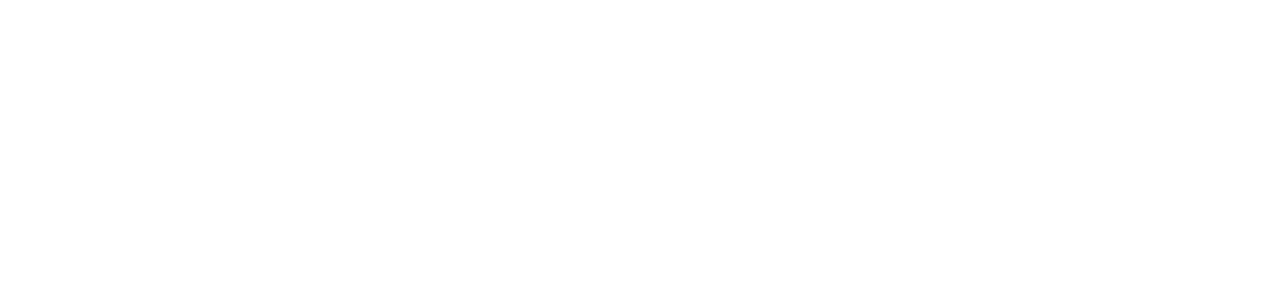
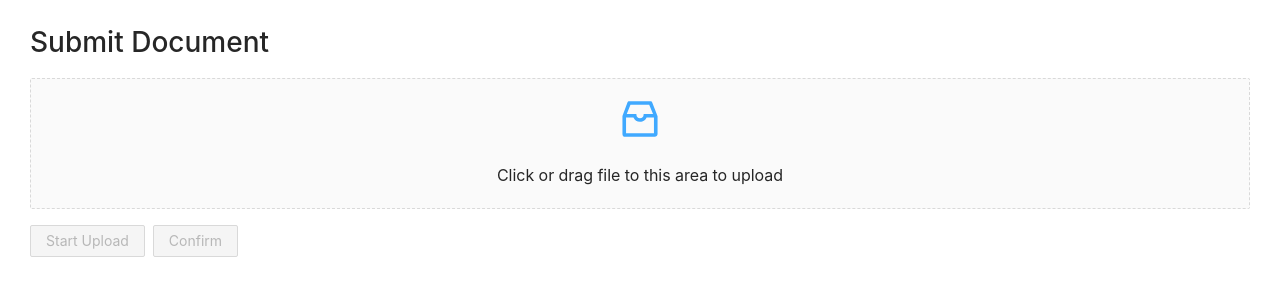
Before and after one commit to kelum99/af-project, a React (Vite) app in the folder af-project-fe/: page /docsubmission in a window 1280 px wide. Before the commit this address had no page. Shown: the top 300 px of the page. Built offline with nearby package versions, Linux system fonts and the light colour scheme.

Commit message:
Doxument submission added.

```diff
--- a/af-project-fe/src/MainRouter.jsx
+++ b/af-project-fe/src/MainRouter.jsx
@@ -12,6 +12,7 @@
 import Registration from './pages/Student/Registration';
 import TopicRegister from './pages/Students/topicRegister';
 import Group from './pages/Students/Group';
+import DocumentSubmission from './pages/Student/DocumentSubmission';
 
 const MainRouter = () => {
   return (
@@ -30,6 +31,7 @@
         <Route path="/studentregistration" element={<Registration />} />
         <Route path="/topicregister" element={<TopicRegister />} />
         <Route path="/Group" element={<Group />} />
+        <Route path="/docsubmission" element={<DocumentSubmission/>} />
       </Routes>
     </>
   );
--- /dev/null
+++ b/af-project-fe/src/pages/Student/DocumentSubmission.css
@@ -0,0 +1,5 @@
+.container-submit{
+    margin-left: 30px;
+    margin-right: 30px;
+    margin-top: 20px;
+}
--- /dev/null
+++ b/af-project-fe/src/pages/Student/DocumentSubmission.jsx
@@ -0,0 +1,99 @@
+import React, { useState, useEffect } from 'react';
+import './DocumentSubmission.css';
+import { Upload, message, Button, Space } from 'antd';
+import { InboxOutlined } from '@ant-design/icons';
+import { storage } from '../../services/Firebase';
+import useRequest from '../../services/RequestContext';
+import { Field } from 'rc-field-form';
+
+const DocumentSubmission = () => {
+    const { Dragger } = Upload;
+    const [uploading, setUploading] = useState(false);
+    const [fileUrl, setFileUrl] = useState(null);
+    const [file, setFile] = useState();
+    const [data, setData] = useState();
+
+    const handleUpload = async () => {
+        if (file) {
+            setUploading(true);
+            const storageRef = ref(storage, `test/${file.name}`);
+            const uploadTask = uploadBytesResumable(storageRef, file);
+            console.log('**** _____ ', uploadTask);
+            uploadTask.on('state_changed', null, null, () => {
+            getDownloadURL(uploadTask.snapshot.ref)
+                .then((downloadURL) => {
+                    setFileUrl(downloadURL);
+                    message.success('Successfully Uploaded!');
+                })
+                .catch((e) => console.log('err', e))
+                .finally(() => {
+                    setUploading(false);
+                });
+            });
+        }
+    };
+
+    const addData = async () => {
+        try {
+            if (file && fileUrl) {
+                const res = await request.post('resource', {
+                    name: file.name,
+                    type: file.type,
+                    url: fileUrl
+                });
+                if (res.status === 201) {
+                    message.success('Successfully Saved!');
+                    setFileUrl(undefined);
+                    setFile(undefined);
+                    getData();
+                } else {
+                message.error('Save Failed!');
+                }
+            }
+        } catch (e) {
+        console.log('error!', e);
+        }
+    };
+
+    return (
+        <div class='container-submit'>
+            <h1>Submit Document</h1>
+            <Dragger
+                multiple={false}
+                maxCount={1}
+                accept=".doc,.pdf,.docx,.ppt,.pptx"
+                beforeUpload={(file) => {
+                    setFile(file);
+                    return false;
+                }}>
+                <p className="ant-upload-drag-icon">
+                    <InboxOutlined />
+                </p>
+                <p className="ant-upload-text">Click or drag file to this area to upload</p>
+            </Dragger>
+            <Space>
+                <Button
+                    type="primary"
+                    disabled={!file}
+                    onClick={handleUpload}
+                    loading={uploading}
+                    style={{
+                        marginTop: 16
+                    }}>
+                    {uploading ? 'Uploading' : 'Start Upload'}
+                </Button>
+                <Button
+                    type="primary"
+                    disabled={!fileUrl}
+                    onClick={addData}
+                    loading={uploading}
+                    style={{
+                        marginTop: 16
+                    }}>
+                    Confirm
+                </Button>
+            </Space>
+        </div>
+    );
+};
+export default DocumentSubmission;
```
